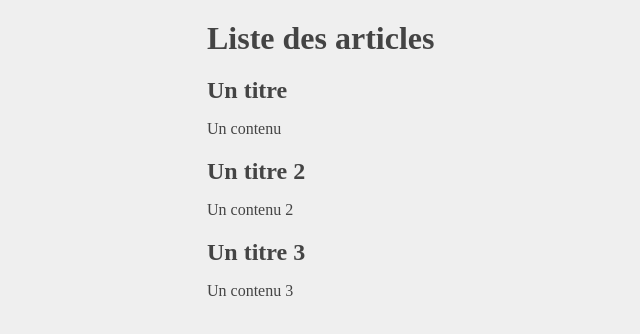
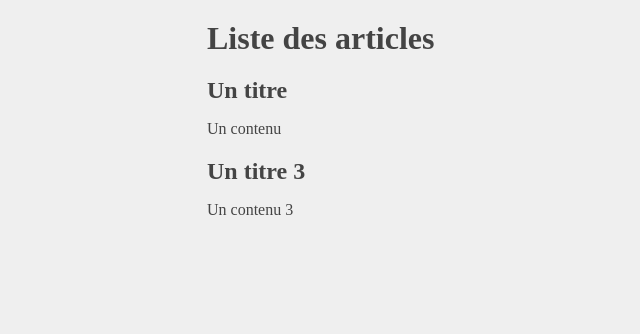
Before and after one commit to MrGreen0000/rendu-conditionnel, a React (Create React App) app: page / in a window 1280 px wide. Shown: the top 334 px of the page, without its empty margins (83-723 px from the left). Built offline with nearby package versions, Linux system fonts and the light colour scheme.

Commit message:
method filter

```diff
--- a/src/components/Articles.js
+++ b/src/components/Articles.js
@@ -5,25 +5,30 @@ function Articles({ displayArticle }) {
     {
       title: "Un titre",
       content: "Un contenu",
+      published: true,
     },
     {
       title: "Un titre 2",
       content: "Un contenu 2",
+      published: false,
     },
     {
       title: "Un titre 3",
       content: "Un contenu 3",
+      published: true,
     },
   ];
   return (
     <div style={{ width: "700px" }}>
       <h1 className="mb-20">Liste des articles</h1>
-      {articles.map((article) => (
-        <div className="mb-20">
-          <h2>{article.title}</h2>
-          <p>{article.content}</p>
-        </div>
-      ))}
+      {articles
+        .filter((article) => article.published)
+        .map((article) => (
+          <div className="mb-20">
+            <h2>{article.title}</h2>
+            <p>{article.content}</p>
+          </div>
+        ))}
     </div>
   );
 }
```
